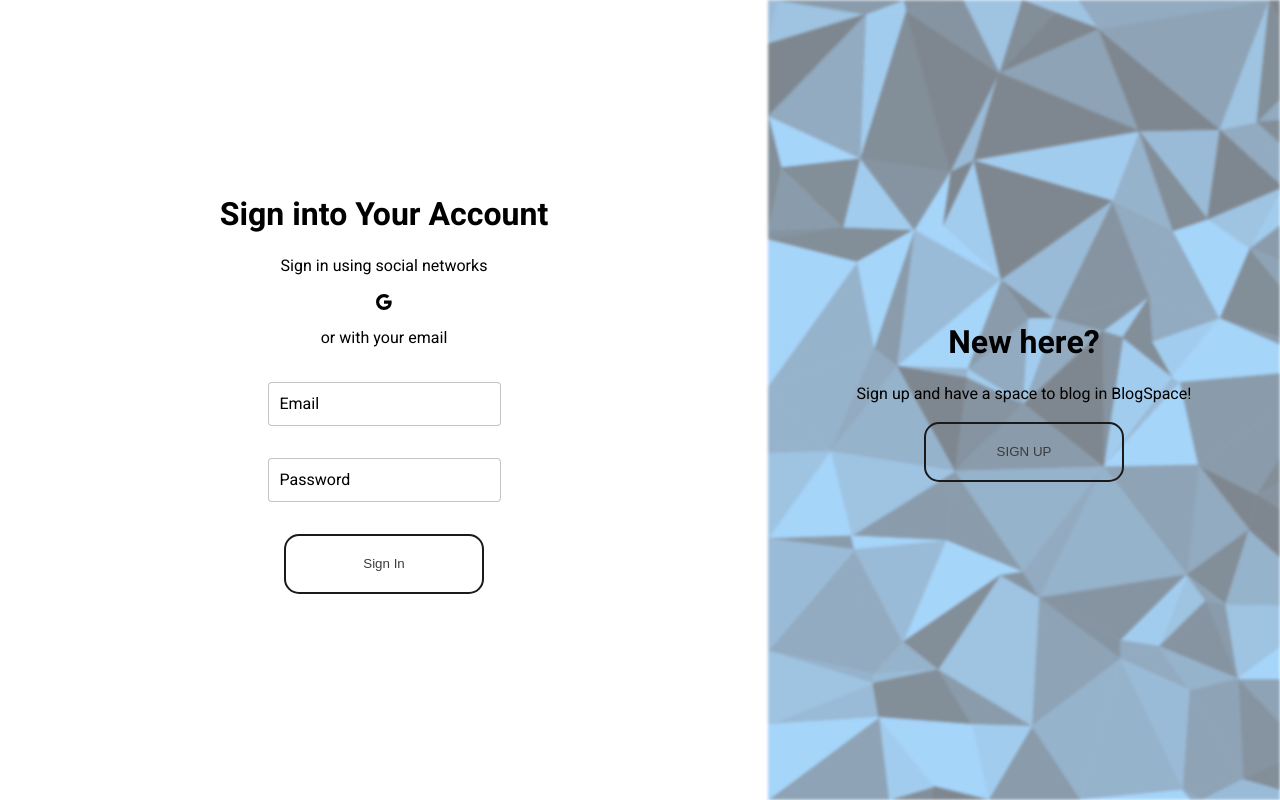
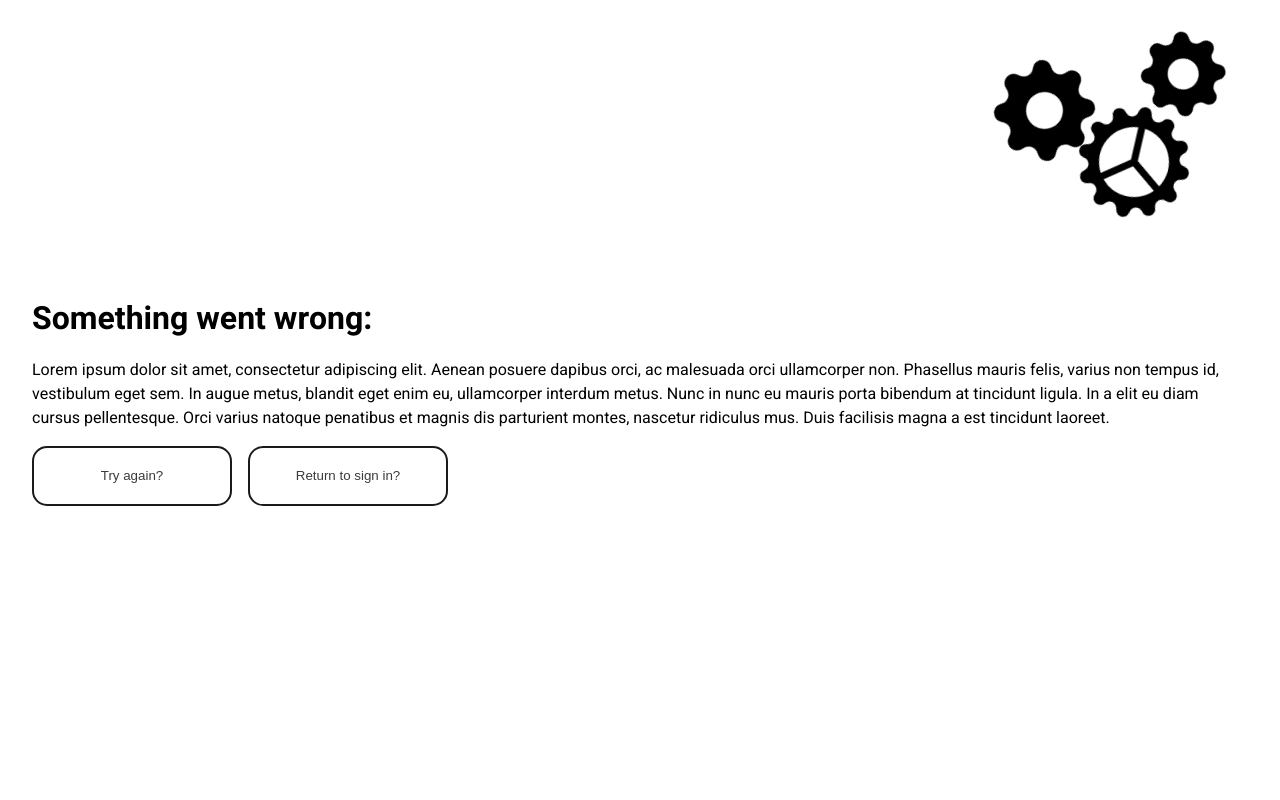
Before and after one commit to OatsProgramming/blog-space, a Next.js app: page / in a window 1280 px wide. Built offline with nearby package versions, Linux system fonts and the light colour scheme; no server answers.

Commit message:
created rotating gears

```diff
--- /dev/null
+++ b/app/components/Gears.tsx
@@ -0,0 +1,54 @@
+import { BsFillGearFill, BsGearWideConnected } from 'react-icons/bs'
+import { LazyMotion, m, useTime, useTransform } from 'framer-motion'
+import styles from './css/gears.module.css'
+
+export default function Gears({ size, x, y }: {
+    size?: number,
+    x?: number,
+    y?: number,
+}) {
+    const loadFeatures = () => import('../lib/animation/domAnimation').then((mod) => mod.default)
+    const time = useTime()
+    const clockWise = useTransform(
+        time,
+        [0, 4000],
+        [0, 360],
+        { clamp: false }
+    )
+    const counterClockwise = useTransform(
+        time,
+        [0, 4500],
+        [360, 0],
+        { clamp: false }
+    )
+
+    return (
+        <div
+            style={{
+                position: 'relative',
+                transformOrigin: 'center',
+                transform: `scale(${size ?? 1}) translate(${x ?? 0}px, ${y ?? 0}px)`,
+            }}>
+            <LazyMotion features={loadFeatures} strict>
+                <m.span
+                    className={styles['one']}
+                    style={{ rotate: clockWise }}
+                >
+                    <BsFillGearFill className={styles['icon']} />
+                </m.span>
+                <m.span
+                    className={styles['two']}
+                    style={{ rotate: counterClockwise }}
+                >
+                    <BsGearWideConnected className={styles['icon']} />
+                </m.span>
+                <m.span
+                    className={styles['three']}
+                    style={{ rotate: clockWise }}
+                >
+                    <BsFillGearFill className={styles['icon']} />
+                </m.span>
+            </LazyMotion>
+        </div>
+    )
+}
--- /dev/null
+++ b/app/components/css/gears.module.css
@@ -0,0 +1,38 @@
+/* Heights are off by 2px when with sizing icons */
+.one {
+    width: 84.4px;
+    height: 168px;
+    position: absolute;
+    top: -10px;
+    right: 55px;
+    transform-origin: center;
+    max-width: 225px;
+    max-height: 225px;
+}
+
+.two {
+    width: 112px;
+    height: 224px;
+    position: absolute;
+    top: 50px;
+    right: 90px;
+    transform-origin: center;
+    max-width: 300px;
+    max-height: 300px;
+}
+
+.three {
+    width: 101px;
+    height: 201px;
+    position: absolute;
+    top: 10px;
+    right: 185px;
+    transform-origin: center;
+    max-width: 270px;
+    max-height: 270px;
+}
+
+.icon {
+    width: 100%;
+    height: 100%;
+}
--- a/app/globals.css
+++ b/app/globals.css
@@ -12,6 +12,7 @@
   --button-hover-color: hsl(0, 0%, 100%);
   --button-hover-bgColor: hsl(0, 0%, 10%);
   --button-hover-boxShadow: hsla(0, 0%, 0%, 0.251) 0 8px 15px;
+
 }
 
 @media (prefers-color-scheme: dark) {
--- a/app/page.tsx
+++ b/app/page.tsx
@@ -1,14 +1,64 @@
 'use client'
 
 import CommentsSection from './components/commenting/CommentSection'
+import Gears from './components/Gears'
 import SignInPageAnimation from './components/signIn/SignInPageAnimation'
 
 export default function SignIn() {
 
+  function handleClick() {
+    console.log('hello')
+  }
+
+  function reset() {
+    console.log('world')
+  }
+
+  const error = {
+    message: 'Lorem ipsum dolor sit amet, consectetur adipiscing elit. Aenean posuere dapibus orci, ac malesuada orci ullamcorper non. Phasellus mauris felis, varius non tempus id, vestibulum eget sem. In augue metus, blandit eget enim eu, ullamcorper interdum metus. Nunc in nunc eu mauris porta bibendum at tincidunt ligula. In a elit eu diam cursus pellentesque. Orci varius natoque penatibus et magnis dis parturient montes, nascetur ridiculus mus. Duis facilisis magna a est tincidunt laoreet. '
+  }
+
   return (
     <div>
-      <SignInPageAnimation />
-      {/* <CommentsSection postId='123'/> */}
+      {/* <SignInPageAnimation /> */}
+      <Gears />
+      <div style={{
+        // border: '1px solid red',
+        width: '100vw',
+        height: '100vh',
+        display: 'flex',
+        justifyContent: 'center',
+        alignItems: 'center',
+      }}>
+        <div style={{
+          // border: '1px solid blue',
+          padding: '2rem',
+          display: 'flex',
+          gap: '1rem',
+          flexDirection: 'column',
+        }}>
+          <h1>Something went wrong:</h1>
+          <div>{error.message}</div>
+          <div style={{
+            // border: '1px solid green',
+            display: 'flex',
+            gap: '1rem',
+          }}>
+            <button
+              onClick={
+                () => reset()
+              }
+            >
+              Try again?
+            </button>
+            <button
+              onClick={handleClick}
+            >
+              Return to sign in?
+            </button>
+          </div>
+        </div>
+      </div>
     </div>
   )
 }
```
Also changed, not shown: app/error.tsx (+24 -2 lines).
